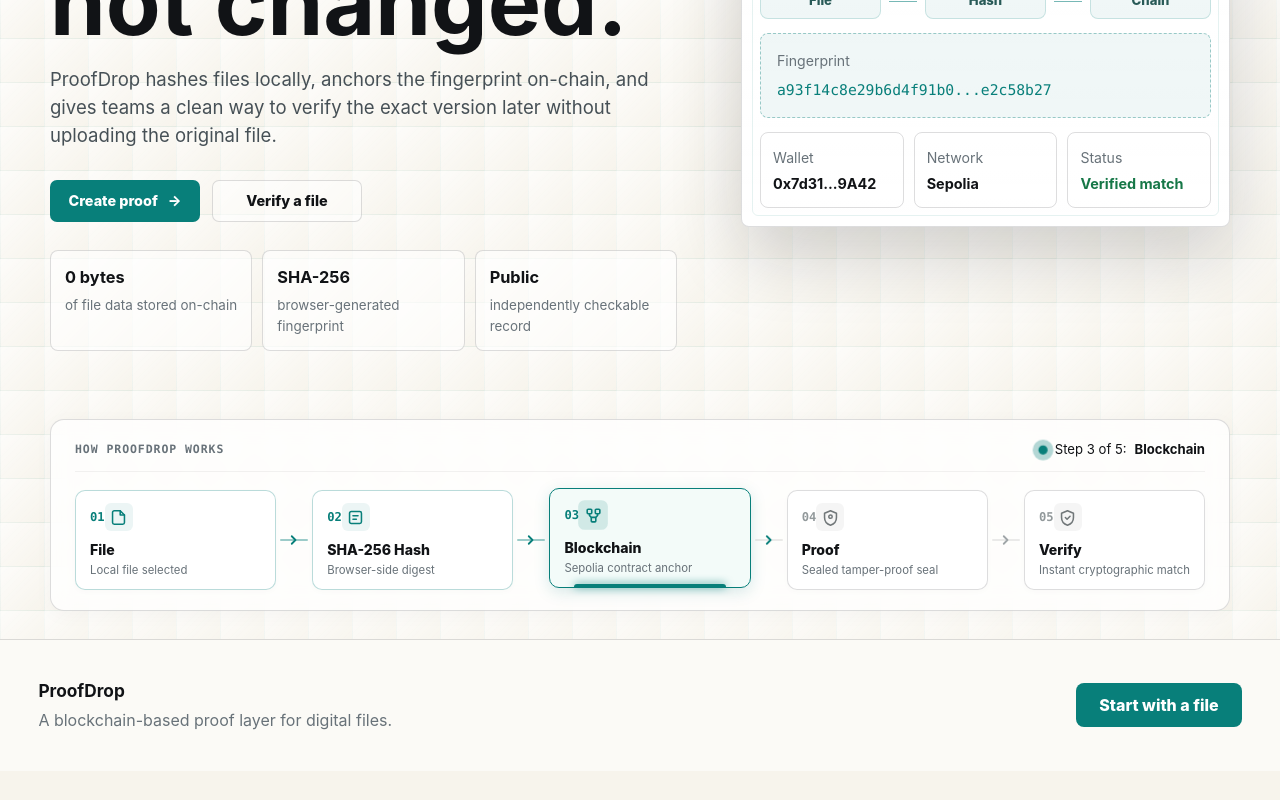
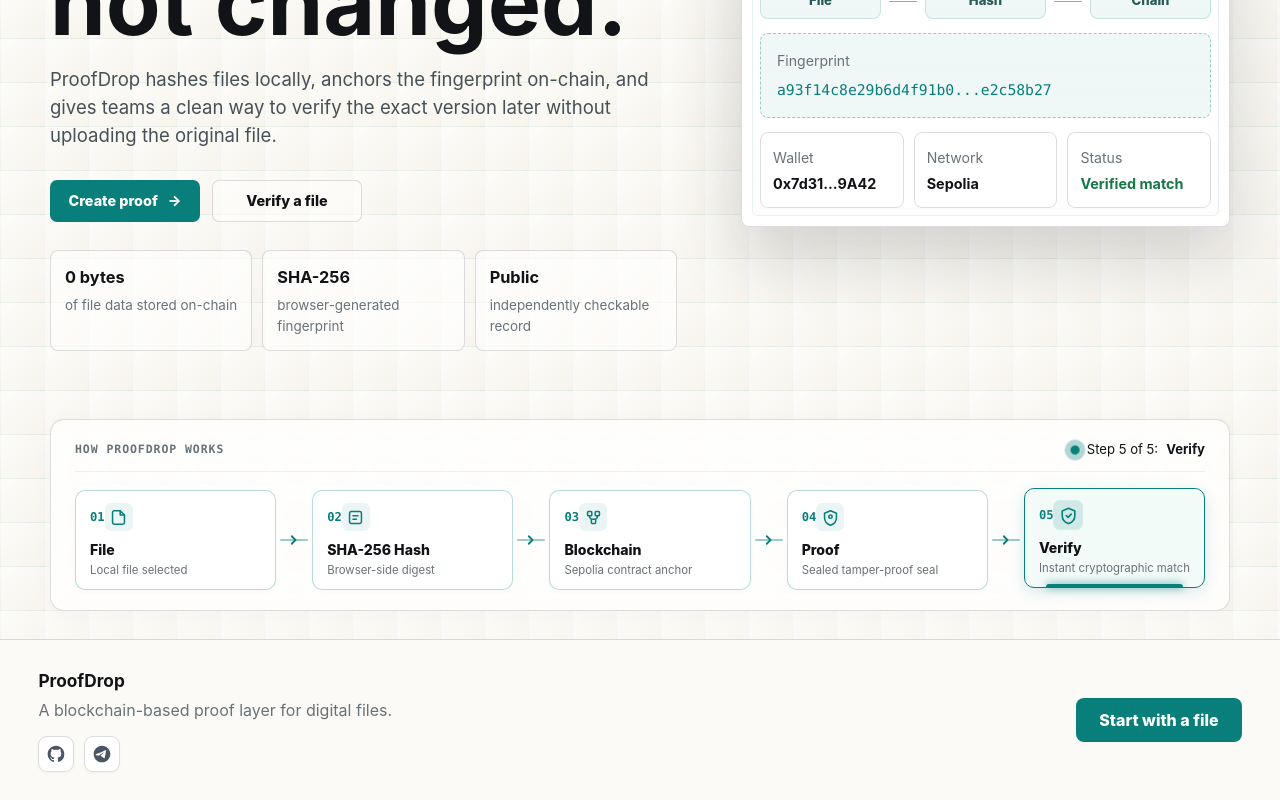
Before and after one commit to SAVTHEK11DD/ProofDrop, a Next.js app in the folder frontend-next/: page / in a window 1280 px wide. Shown: the part 445-1245 px from the top of the page. Before the commit the page ends 1216 px from the top, so only its background shows below. Built offline with nearby package versions, Linux system fonts and the light colour scheme.

Commit message:
keep social links on the left side and remove right-side duplicates

```diff
--- /dev/null
+++ b/frontend-next/app/components/Footer.jsx
@@ -0,0 +1,19 @@
+import Link from "next/link";
+import SocialLinks from "./SocialLinks";
+
+export default function Footer({ showButton = true }) {
+  return (
+    <footer className="footer">
+      <div>
+        <strong>ProofDrop</strong>
+        <p>A blockchain-based proof layer for digital files.</p>
+        <SocialLinks className="socialIcons footerSocials" />
+      </div>
+      {showButton && (
+        <Link className="button buttonPrimary" href="/create">
+          Start with a file
+        </Link>
+      )}
+    </footer>
+  );
+}
--- a/frontend-next/app/components/ProofFlowPipeline.jsx
+++ b/frontend-next/app/components/ProofFlowPipeline.jsx
@@ -69,8 +69,8 @@
   useEffect(() => {
     if (isPaused) return;
 
-    // Cycle through steps: 2.2s for normal steps, 3s on final "Verify" step
-    const delay = activeStep === PIPELINE_STEPS.length - 1 ? 3000 : 2200;
+    // Faster transition speed: 1.2s per step, 1.8s on final "Verify" step
+    const delay = activeStep === PIPELINE_STEPS.length - 1 ? 1800 : 1200;
 
     const timer = setTimeout(() => {
       setActiveStep((prev) => (prev + 1) % PIPELINE_STEPS.length);
--- /dev/null
+++ b/frontend-next/app/components/SocialLinks.jsx
@@ -0,0 +1,46 @@
+export function GitHubIcon({ size = 20 }) {
+  return (
+    <svg viewBox="0 0 24 24" width={size} height={size} fill="currentColor" aria-hidden="true">
+      <path
+        fillRule="evenodd"
+        clipRule="evenodd"
+        d="M12 2C6.477 2 2 6.484 2 12.017c0 4.425 2.865 8.18 6.839 9.504.5.092.682-.217.682-.483 0-.237-.008-.868-.013-1.703-2.782.605-3.369-1.343-3.369-1.343-.454-1.158-1.11-1.466-1.11-1.466-.908-.62.069-.608.069-.608 1.003.07 1.53 1.032 1.53 1.032.892 1.53 2.341 1.088 2.91.832.092-.647.35-1.088.636-1.338-2.22-.253-4.555-1.113-4.555-4.951 0-1.093.39-1.988 1.029-2.688-.103-.253-.446-1.272.098-2.65 0 0 .84-.27 2.75 1.026A9.564 9.564 0 0112 6.844c.85.004 1.705.115 2.504.337 1.909-1.296 2.747-1.027 2.747-1.027.546 1.379.202 2.398.1 2.651.64.7 1.028 1.595 1.028 2.688 0 3.848-2.339 4.695-4.566 4.943.359.309.678.92.678 1.855 0 1.338-.012 2.419-.012 2.747 0 .268.18.58.688.482A10.019 10.019 0 0022 12.017C22 6.484 17.522 2 12 2z"
+      />
+    </svg>
+  );
+}
+
+export function TelegramIcon({ size = 20 }) {
+  return (
+    <svg viewBox="0 0 24 24" width={size} height={size} fill="currentColor" aria-hidden="true">
+      <path d="M12 2C6.48 2 2 6.48 2 12s4.48 10 10 10 10-4.48 10-10S17.52 2 12 2zm4.64 6.8c-.15 1.58-.8 5.42-1.13 7.19-.14.75-.42 1-.68 1.03-.58.05-1.02-.38-1.58-.75-.88-.58-1.38-.94-2.23-1.5-.99-.65-.35-1.01.22-1.59.15-.15 2.71-2.48 2.76-2.69.01-.03.01-.14-.05-.19-.06-.05-.16-.03-.23-.02-.1.02-1.74 1.11-4.92 3.26-.47.32-.89.48-1.27.47-.42-.01-1.23-.24-1.83-.43-.74-.24-1.33-.37-1.28-.78.03-.21.32-.43.87-.66 3.42-1.49 5.71-2.47 6.86-2.95 3.27-1.36 3.95-1.6 4.4-1.6.1 0 .32.02.46.14.12.09.15.22.17.31-.01.07.01.23-.02.37z" />
+    </svg>
+  );
+}
+
+export default function SocialLinks({ className = "socialIcons", size = 20 }) {
+  return (
+    <div className={className} aria-label="Social profiles">
+      <a
+        href="https://github.com/SAVTHEK11DD"
+        target="_blank"
+        rel="noopener noreferrer"
+        className="socialIconLink"
+        aria-label="GitHub profile"
+        title="GitHub"
+      >
+        <GitHubIcon size={size} />
+      </a>
+      <a
+        href="https://t.me/not_sav0"
+        target="_blank"
+        rel="noopener noreferrer"
+        className="socialIconLink"
+        aria-label="Telegram profile"
+        title="Telegram"
+      >
+        <TelegramIcon size={size} />
+      </a>
+    </div>
+  );
+}
--- a/frontend-next/app/globals.css
+++ b/frontend-next/app/globals.css
@@ -730,7 +730,7 @@
   opacity: 1;
   background: linear-gradient(90deg, var(--teal), #5eead4);
   box-shadow: 0 0 6px rgba(8, 127, 122, 0.6);
-  animation: beamShootHorizontal 1.4s ease-in-out infinite;
+  animation: beamShootHorizontal 0.8s ease-in-out infinite;
 }
 
 .pipelineConnector.completed .connectorTrack {
@@ -756,7 +756,7 @@
 
 .pipelineConnector.transmitting .connectorArrow {
   color: var(--teal);
-  animation: arrowNudgeHorizontal 1.4s ease-in-out infinite;
+  animation: arrowNudgeHorizontal 0.8s ease-in-out infinite;
 }
 
 .pipelineConnector.completed .connectorArrow {
@@ -875,7 +875,7 @@
 
   .pipelineConnector.transmitting .connectorBeam {
     background: linear-gradient(180deg, var(--teal), #5eead4);
-    animation: beamShootVertical 1.4s ease-in-out infinite;
+    animation: beamShootVertical 0.8s ease-in-out infinite;
   }
 
   .connectorArrow {
@@ -1152,6 +1152,91 @@
 
 .footer p {
   margin-bottom: 0;
+  color: var(--muted);
+}
+
+.footerSocials {
+  margin-top: 14px;
+}
+
+.socialIcons {
+  display: inline-flex;
+  align-items: center;
+  gap: 10px;
+}
+
+.socialIconLink {
+  display: grid;
+  place-items: center;
+  width: 36px;
+  height: 36px;
+  border-radius: 9px;
+  border: 1px solid var(--line);
+  background: #ffffff;
+  color: #4b5563;
+  transition: transform 160ms ease, color 160ms ease, border-color 160ms ease, background 160ms ease, box-shadow 160ms ease;
+  box-shadow: 0 1px 3px rgba(0, 0, 0, 0.04);
+}
+
+.socialIconLink:hover {
+  transform: translateY(-2px);
+  color: var(--teal);
+  border-color: rgba(8, 127, 122, 0.38);
+  background: rgba(215, 251, 247, 0.22);
+  box-shadow: 0 4px 12px rgba(8, 127, 122, 0.12);
+}
+
+.socialIconLink:active {
+  transform: translateY(0) scale(0.96);
+}
+
+/* Sidebar Socials */
+.sidebarFooter {
+  margin-top: auto;
+  padding-top: 14px;
+  border-top: 1px solid rgba(255, 255, 255, 0.08);
+}
+
+.sidebarSocials {
+  display: flex;
+  align-items: center;
+  justify-content: flex-start;
+  gap: 8px;
+}
+
+.appSidebar .socialIconLink {
+  width: 32px;
+  height: 32px;
+  border-radius: 7px;
+  background: rgba(255, 255, 255, 0.06);
+  border: 1px solid rgba(255, 255, 255, 0.1);
+  color: #c9c3b7;
+  box-shadow: none;
+}
+
+.appSidebar .socialIconLink:hover {
+  background: rgba(8, 127, 122, 0.24);
+  border-color: rgba(215, 251, 247, 0.3);
+  color: #d7fbf7;
+  transform: translateY(-1px);
+}
+
+@media (max-width: 900px) {
+  .sidebarSocials {
+    flex-direction: column;
+    justify-content: center;
+  }
+}
+
+/* Dashboard View Footer */
+.dashboardViewFooter {
+  margin-top: 36px;
+  padding: 16px 0 6px;
+  display: flex;
+  align-items: center;
+  justify-content: space-between;
+  border-top: 1px solid var(--line);
+  font-size: 0.82rem;
   color: var(--muted);
 }
 
--- a/frontend-next/app/page.jsx
+++ b/frontend-next/app/page.jsx
@@ -1,6 +1,7 @@
 import Link from "next/link";
 import { WalletConnectButton } from "./components/WalletConnect";
 import ProofFlowPipeline from "./components/ProofFlowPipeline";
+import Footer from "./components/Footer";
 
 const heroStats = [
   ["0 bytes", "of file data stored on-chain"],
@@ -106,15 +107,7 @@
         <ProofFlowPipeline />
       </section>
 
-      <footer className="footer">
-        <div>
-          <strong>ProofDrop</strong>
-          <p>A blockchain-based proof layer for digital files.</p>
-        </div>
-        <Link className="button buttonPrimary" href="/create">
-          Start with a file
-        </Link>
-      </footer>
+      <Footer />
     </main>
   );
 }
--- a/frontend-next/app/proof-boundary/page.jsx
+++ b/frontend-next/app/proof-boundary/page.jsx
@@ -1,5 +1,6 @@
 import Link from "next/link";
 import { WalletConnectButton } from "../components/WalletConnect";
+import Footer from "../components/Footer";
 
 const proofBoundaries = [
   {
@@ -65,6 +66,8 @@
           ))}
         </div>
       </section>
+
+      <Footer />
     </main>
   );
 }
--- a/frontend-next/app/workflow/page.jsx
+++ b/frontend-next/app/workflow/page.jsx
@@ -1,5 +1,6 @@
 import Link from "next/link";
 import { WalletConnectButton } from "../components/WalletConnect";
+import Footer from "../components/Footer";
 
 const workflow = [
   {
@@ -66,6 +67,8 @@
           ))}
         </div>
       </section>
+
+      <Footer />
     </main>
   );
 }
```
Also changed, not shown: frontend-next/app/components/SidebarNav.jsx (+7 -0 lines).
